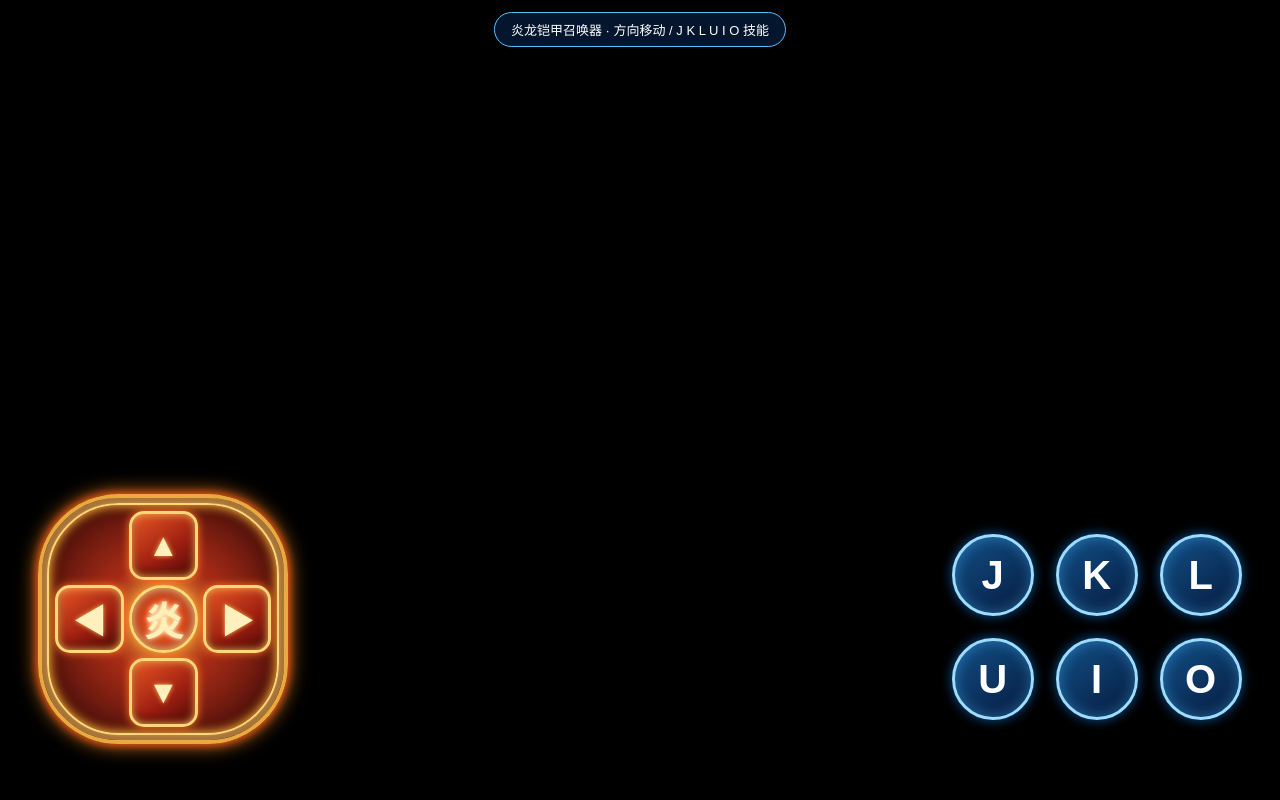
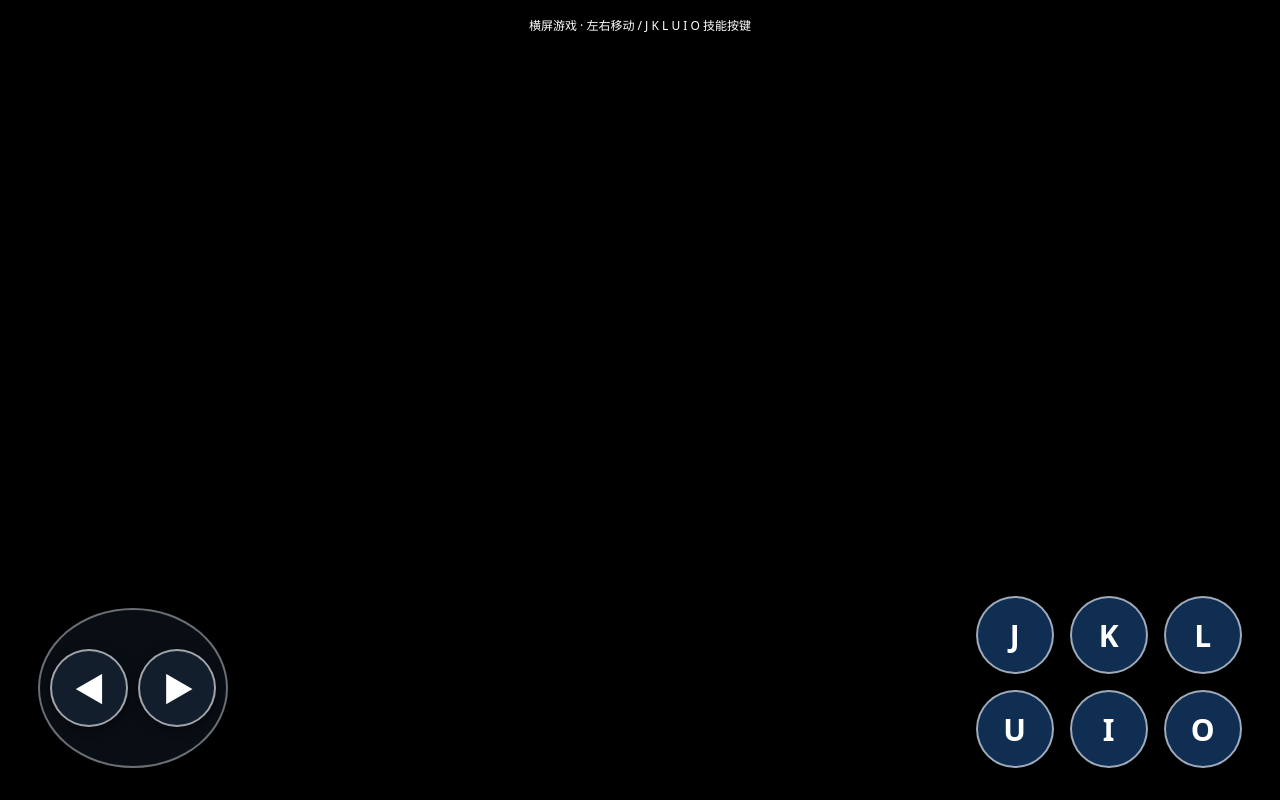
Before and after one commit to 2751497339/ArmorHeroAndroid, a plain HTML site: page app/src/main/assets/index.html in a window 1280 px wide. Drawn offline with Linux system fonts and the light colour scheme.

Commit message:
Update index.html

```diff
--- a/app/src/main/assets/index.html
+++ b/app/src/main/assets/index.html
@@ -1,517 +1,294 @@
 
-<!DOCTYPE html>
+<!doctype html>
 <html lang="zh-CN">
 <head>
-<meta charset="UTF-8">
-<meta name="viewport"
-content="width=device-width,initial-scale=1,maximum-scale=1,user-scalable=no,viewport-fit=cover">
-
+<meta charset="utf-8">
+<meta name="viewport" content="width=device-width,initial-scale=1,maximum-scale=1,user-scalable=no,viewport-fit=cover">
 <title>铠甲勇士激斗传</title>
-
 <style>
-* {
-  box-sizing: border-box;
-  -webkit-tap-highlight-color: transparent;
-  touch-action: none;
+*{
+  box-sizing:border-box;
+  -webkit-tap-highlight-color:transparent;
+  touch-action:none;
 }
-
-html, body {
-  margin: 0;
-  width: 100%;
-  height: 100%;
-  overflow: hidden;
-  background: #000;
-  font-family: Arial, sans-serif;
+html,body{
+  margin:0;width:100%;height:100%;
+  overflow:hidden;background:#000;
+  font-family:system-ui,sans-serif;
 }
-
-#stage {
-  position: fixed;
-  inset: 0;
-  display: flex;
-  justify-content: center;
-  align-items: center;
-  background: #000;
+#stage{
+  position:fixed;inset:0;
+  display:flex;align-items:center;
+  justify-content:center;background:#000;
 }
-
-#game {
-  width: 100%;
-  height: 100%;
-  display: flex;
-  justify-content: center;
-  align-items: center;
+#game{
+  width:100%;height:100%;
+  display:block;object-fit:contain;
 }
-
-ruffle-player {
-  width: 100% !important;
-  height: 100% !important;
+#controls{
+  position:fixed;inset:0;
+  pointer-events:none;
+  display:flex;
+  justify-content:space-between;
+  align-items:flex-end;
+  padding:0 max(3vw,12px) max(4vh,16px);
 }
-
-#controls {
-  position: fixed;
-  inset: 0;
-  pointer-events: none;
-  display: flex;
-  justify-content: space-between;
-  align-items: flex-end;
-  padding: 0 3vw 5vh;
+.pad{
+  width:clamp(140px,23vw,190px);
+  height:clamp(110px,20vw,160px);
+  border:2px solid #ffffff66;
+  border-radius:50%;
+  background:#18253666;
+  display:flex;
+  align-items:center;
+  justify-content:space-evenly;
+  pointer-events:auto;
 }
-
-/* =================================
-   左侧：炎龙铠甲召唤器
-================================= */
-
-.dpad {
-  pointer-events: auto;
-  position: relative;
-
-  width: clamp(190px, 29vw, 250px);
-  height: clamp(190px, 29vw, 250px);
-
-  display: grid;
-  grid-template-columns: repeat(3, 1fr);
-  grid-template-rows: repeat(3, 1fr);
-  gap: 5px;
-
-  padding: 13px;
-
-  border: 4px solid #e9a83e;
-  border-radius: 32%;
-
-  background:
-    radial-gradient(
-      circle at center,
-      #ffbd45 0%,
-      #a82b16 35%,
-      #57140d 75%,
-      #210805 100%
-    );
-
-  box-shadow:
-    0 0 8px #ff4b16,
-    0 0 20px #ff8b24,
-    inset 0 0 15px #ffcf6c,
-    inset 0 0 35px #350600;
-
-  margin-bottom: 2vh;
+.key{
+  width:clamp(54px,9vw,78px);
+  height:clamp(54px,9vw,78px);
+  border:2px solid #ffffff99;
+  border-radius:50%;
+  background:#182536bb;
+  color:white;
+  font-size:clamp(21px,4vw,30px);
+  font-weight:bold;
+  display:flex;
+  align-items:center;
+  justify-content:center;
+  user-select:none;
+  -webkit-user-select:none;
+  box-shadow:0 2px 10px #0008;
 }
-
-/* 外围金色装饰 */
-
-.dpad::before {
-  content: "";
-  position: absolute;
-  inset: 5px;
-
-  border: 2px solid #ffd77b;
-  border-radius: 31%;
-
-  pointer-events: none;
-  box-shadow:
-    inset 0 0 12px #ffb02e,
-    0 0 8px #ffcf63;
+.key:active{
+  background:#ffffff66;
 }
-
-/* 中央炎龙召唤核心 */
-
-.summon-core {
-  grid-column: 2;
-  grid-row: 2;
-
-  z-index: 2;
-
-  display: flex;
-  align-items: center;
-  justify-content: center;
-
-  border-radius: 50%;
-
-  border: 3px solid #ffda78;
-
-  background:
-    radial-gradient(
-      circle,
-      #ffdc79 0%,
-      #d83b17 42%,
-      #681007 100%
-    );
-
-  color: #fff0b5;
-
-  font-size: clamp(25px, 5vw, 39px);
-  font-weight: 900;
-
-  text-shadow:
-    0 0 5px #fff,
-    0 0 12px #ff9d25;
-
-  box-shadow:
-    0 0 12px #ffac36,
-    inset 0 0 12px #ffeb9c;
+.right{
+  display:grid;
+  grid-template-columns:repeat(3,clamp(54px,9vw,78px));
+  grid-template-rows:repeat(2,clamp(54px,9vw,78px));
+  gap:clamp(8px,2vw,16px);
+  pointer-events:auto;
 }
-
-/* 四个方向按钮 */
-
-.direction {
-  position: relative;
-  z-index: 3;
-
-  display: flex;
-  align-items: center;
-  justify-content: center;
-
-  border: 3px solid #ffd77a;
-  border-radius: 15px;
-
-  background:
-    linear-gradient(
-      145deg,
-      #e95725,
-      #9b1d10 60%,
-      #4c0b08
-    );
-
-  color: #fff0bd;
-
-  font-size: clamp(23px, 5vw, 32px);
-  font-weight: 900;
-
-  text-shadow:
-    0 0 5px #ffbd50;
-
-  box-shadow:
-    0 0 8px #ff7725,
-    inset 0 0 9px #ffbd59,
-    inset 0 -5px 8px #550900;
-
-  user-select: none;
+.right .key{
+  background:#173e70bb;
 }
-
-.direction:active,
-.direction.pressed {
-  background:
-    linear-gradient(
-      145deg,
-      #ffdb71,
-      #ef671c,
-      #b21d0b
-    );
-
-  color: white;
-
-  transform: scale(.90);
-
-  box-shadow:
-    0 0 12px #fff0a0,
-    0 0 25px #ff5a12,
-    inset 0 0 12px #fff2a8;
+#hint{
+  position:fixed;
+  left:50%;top:10px;
+  transform:translateX(-50%);
+  color:white;background:#0009;
+  padding:6px 12px;
+  border-radius:16px;
+  font-size:12px;
+  pointer-events:none;
 }
-
-.up {
-  grid-column: 2;
-  grid-row: 1;
+#exit{
+  display:none;position:fixed;inset:0;
+  background:#000b;color:white;
+  align-items:center;justify-content:center;
+  text-align:center;font-size:16px;
+  pointer-events:auto;
 }
-
-.left {
-  grid-column: 1;
-  grid-row: 2;
+@media (orientation:portrait){
+  #controls{
+    padding:0 10px 25px;
   }
-
-.right {
-  grid-column: 3;
-  grid-row: 2;
+  .pad{
+    width:125px;height:100px;
   }
-
-.down {
-  grid-column: 2;
-  grid-row: 3;
+  .key{
+    width:48px;height:48px;font-size:19px;
   }
-
-/* =================================
-   右侧技能键：保留原样
-================================= */
-
-.skills {
-  pointer-events: auto;
-  display: grid;
-
-  grid-template-columns: repeat(3, min(17vw, 82px));
-  grid-template-rows: repeat(2, min(17vw, 82px));
-
-  gap: clamp(8px, 2vw, 22px);
-
-  margin-bottom: 5vh;
-}
-
-.key {
-  display: flex;
-  justify-content: center;
-  align-items: center;
-
-  border: 2px solid #8bdcff;
-  color: white;
-
-  background: linear-gradient(
-    145deg,
-    #174e83dd,
-    #071c39ee
-  );
-
-  border-radius: 18px;
-
-  box-shadow:
-    0 0 8px #168cff88,
-    inset 0 0 12px #3c9fff66;
-
-  font-size: 30px;
-  font-weight: bold;
-  user-select: none;
-  cursor: pointer;
-}
-
-.skill {
-  border-radius: 50%;
-  border: 3px solid #9bdcff;
-
-  background: linear-gradient(
-    145deg,
-    #155c9cdd,
-    #061c42ee
-  );
-
-  color: white;
-
-  font-size: clamp(25px, 5vw, 40px);
-  font-weight: 900;
-
-  box-shadow:
-    0 0 12px #168cff99,
-    inset 0 0 14px #4dbdff66;
-}
-
-.skill:active,
-.skill.pressed {
-  background: #00aaff;
-  box-shadow: 0 0 20px #00c8ff;
-  transform: scale(.93);
-}
-
-/* 顶部提示 */
-
-#hint {
-  position: fixed;
-  top: 12px;
-  left: 50%;
-  transform: translateX(-50%);
-
-  color: white;
-  background: #061c39cc;
-
-  border: 1px solid #58bfff;
-  border-radius: 20px;
-
-  padding: 7px 16px;
-
-  font-size: 13px;
-  white-space: nowrap;
-  pointer-events: none;
-}
-
-@media (orientation: portrait) {
-  #hint {
-    top: 8px;
+  .right{
+    grid-template-columns:repeat(3,48px);
+    grid-template-rows:repeat(2,48px);
+    gap:6px;
   }
 }
 </style>
-
 <script src="https://unpkg.com/@ruffle-rs/ruffle@0.8.0/ruffle.js"></script>
-
 </head>
-
 <body>
 
 <div id="stage">
   <div id="game"></div>
 </div>
 
-<div id="hint">
-  炎龙铠甲召唤器 · 方向移动 / J K L U I O 技能
-</div>
+<div id="hint">横屏游戏 · 左右移动 / J K L U I O 技能按键</div>
 
 <div id="controls">
 
-  <!-- 左侧炎龙铠甲召唤器 -->
-
-  <div class="dpad">
-
-    <div class="direction up"
-         data-key="ArrowUp">▲</div>
-
-    <div class="direction left"
-         data-key="ArrowLeft">◀</div>
-
-    <div class="summon-core">炎</div>
-
-    <div class="direction right"
-         data-key="ArrowRight">▶</div>
-
-    <div class="direction down"
-         data-key="ArrowDown">▼</div>
-
+  <!-- 左侧移动 -->
+  <div class="pad">
+    <div class="key" data-key="ArrowLeft">◀</div>
+    <div class="key" data-key="ArrowRight">▶</div>
   </div>
 
-  <!-- 右侧六个技能键：完全保留 -->
-
-  <div class="skills">
-
-    <div class="key skill" data-key="j">J</div>
-    <div class="key skill" data-key="k">K</div>
-    <div class="key skill" data-key="l">L</div>
-
-    <div class="key skill" data-key="u">U</div>
-    <div class="key skill" data-key="i">I</div>
-    <div class="key skill" data-key="o">O</div>
-
+  <!-- 右侧六个按键 -->
+  <div class="right">
+    <div class="key" data-key="KeyJ">J</div>
+    <div class="key" data-key="KeyK">K</div>
+    <div class="key" data-key="KeyL">L</div>
+    <div class="key" data-key="KeyU">U</div>
+    <div class="key" data-key="KeyI">I</div>
+    <div class="key" data-key="KeyO">O</div>
   </div>
 
 </div>
 
+<div id="exit" onclick="this.style.display='none'">
+  返回游戏<br>
+  <small>再次按系统返回键退出</small>
+</div>
+
 <script>
-(function() {
+(function(){
 
-  const container = document.getElementById("game");
+ const container=document.getElementById('game');
 
-  window.RufflePlayer = window.RufflePlayer || {};
+ window.RufflePlayer=window.RufflePlayer||{};
 
-  window.RufflePlayer.config = {
-    autoplay: "on",
-    unmuteOverlay: "hidden",
-    letterbox: "on",
-    backgroundColor: "#000000",
-    scale: "showAll",
-    forceScale: true,
-    allowScriptAccess: false,
-    logLevel: "error",
-    wmode: "direct",
-    quality: "high"
+ window.RufflePlayer.config={
+   autoplay:'on',
+   unmuteOverlay:'hidden',
+   letterbox:'on',
+   backgroundColor:'#000000',
+   scale:'showAll',
+   forceScale:true,
+   allowScriptAccess:false,
+   logLevel:'error',
+   wmode:'direct',
+   quality:'high'
  };
 
-  function startGame() {
+ function start(){
+   if(!window.RufflePlayer ||
+      !window.RufflePlayer.newest)return;
 
-    if (!window.RufflePlayer ||
-        !window.RufflePlayer.newest) {
-      return;
-    }
+   const r=window.RufflePlayer.newest();
+   const player=r.createPlayer();
 
-    const ruffle = window.RufflePlayer.newest();
-
-    const player = ruffle.createPlayer();
-
-    player.id = "ruffle-player";
-
-    player.style.width = "100%";
-    player.style.height = "100%";
+   player.id='ruffle-player';
+   player.style.width='100%';
+   player.style.height='100%';
 
    container.appendChild(player);
 
    player.load({
-      url: "game.swf",
-      autoplay: "on"
+     url:'game.swf',
+     autoplay:'on'
    });
 
-    window.flashPlayer = player;
+   window.flashPlayer=player;
  }
 
-  if (document.readyState === "loading") {
-    document.addEventListener("DOMContentLoaded", startGame);
-  } else {
-    startGame();
+ if(document.readyState==='loading'){
+   document.addEventListener('DOMContentLoaded',start);
+ }else{
+   start();
  }
 
-  // 键盘事件
-
-  function sendKey(key, down) {
-
-    const codeMap = {
-      ArrowUp: 38,
-      ArrowDown: 40,
-      ArrowLeft: 37,
-      ArrowRight: 39,
-      j: 74,
-      k: 75,
-      l: 76,
-      u: 85,
-      i: 73,
-      o: 79
+ // 按键对应关系
+ const keyInfo={
+   ArrowLeft:{key:'ArrowLeft',code:'ArrowLeft',num:37},
+   ArrowRight:{key:'ArrowRight',code:'ArrowRight',num:39},
+   KeyJ:{key:'j',code:'KeyJ',num:74},
+   KeyK:{key:'k',code:'KeyK',num:75},
+   KeyL:{key:'l',code:'KeyL',num:76},
+   KeyU:{key:'u',code:'KeyU',num:85},
+   KeyI:{key:'i',code:'KeyI',num:73},
+   KeyO:{key:'o',code:'KeyO',num:79}
  };
 
-    const code = codeMap[key];
+ const held=new Map();
+ const pointers=new Map();
 
-    if (!code) return;
+ // 发送键盘事件
+ function send(code,down){
+   const target=document.getElementById('ruffle-player');
+   if(!target)return;
 
-    const event = new KeyboardEvent(
-      down ? "keydown" : "keyup",
+   if(target.focus)target.focus();
+
+   const info=keyInfo[code];
+   if(!info)return;
+
+   const event=new KeyboardEvent(
+     down?'keydown':'keyup',
      {
-        key: key,
-        code: key.startsWith("Arrow")
-          ? key
-          : "Key" + key.toUpperCase(),
-        keyCode: code,
-        which: code,
-        bubbles: true,
-        cancelable: true
+       key:info.key,
+       code:info.code,
+       keyCode:info.num,
+       which:info.num,
+       bubbles:true,
+       cancelable:true,
+       composed:true
      }
    );
 
-    window.dispatchEvent(event);
+   target.dispatchEvent(event);
  }
 
-  // 触摸按键控制
+ // 按下和松开，支持多指同时操作
+ document.querySelectorAll('[data-key]').forEach(btn=>{
 
-  document.querySelectorAll("[data-key]").forEach(button => {
+   const code=btn.dataset.key;
 
-    const key = button.dataset.key;
-
-    function press(e) {
+   btn.addEventListener('pointerdown',e=>{
      e.preventDefault();
 
-      if (button.classList.contains("pressed")) return;
+     if(pointers.has(e.pointerId))return;
 
-      button.classList.add("pressed");
+     try{
+       btn.setPointerCapture(e.pointerId);
+     }catch(err){}
 
-      sendKey(key, true);
+     pointers.set(e.pointerId,code);
+
+     const count=held.get(code)||0;
+     held.set(code,count+1);
+
+     if(count===0){
+       send(code,true);
+     }
+   });
+
+   function release(e){
+     if(!pointers.has(e.pointerId))return;
+
+     const pressed=pointers.get(e.pointerId);
+     pointers.delete(e.pointerId);
+
+     const count=(held.get(pressed)||1)-1;
+
+     if(count<=0){
+       held.delete(pressed);
+       send(pressed,false);
+     }else{
+       held.set(pressed,count);
+     }
    }
 
-    function release(e) {
-      e.preventDefault();
-
-      button.classList.remove("pressed");
-
-      sendKey(key, false);
-    }
-
-    button.addEventListener("pointerdown", press);
-
-    button.addEventListener("pointerup", release);
-
-    button.addEventListener("pointercancel", release);
-
-    button.addEventListener("lostpointercapture", release);
-
-    button.addEventListener("contextmenu", e => {
-      e.preventDefault();
-    });
+   btn.addEventListener('pointerup',release);
+   btn.addEventListener('pointercancel',release);
+   btn.addEventListener('lostpointercapture',release);
 
  });
 
  // 页面失去焦点时释放所有按键
+ function releaseAll(){
+   held.forEach((count,code)=>{
+     send(code,false);
+   });
+   held.clear();
+   pointers.clear();
+ }
 
-  window.addEventListener("blur", () => {
+ window.addEventListener('blur',releaseAll);
 
-    document.querySelectorAll(".pressed").forEach(button => {
-      sendKey(button.dataset.key, false);
-      button.classList.remove("pressed");
-    });
-
+ document.addEventListener('contextmenu',e=>{
+   e.preventDefault();
  });
 
 })();
```
Lines whose indentation alone changed are shown as unchanged.
